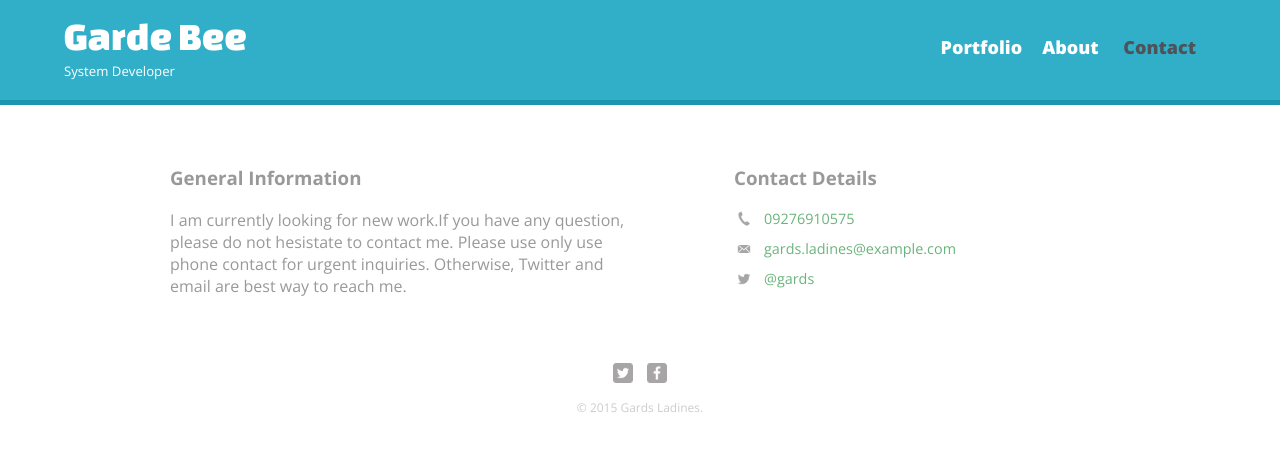
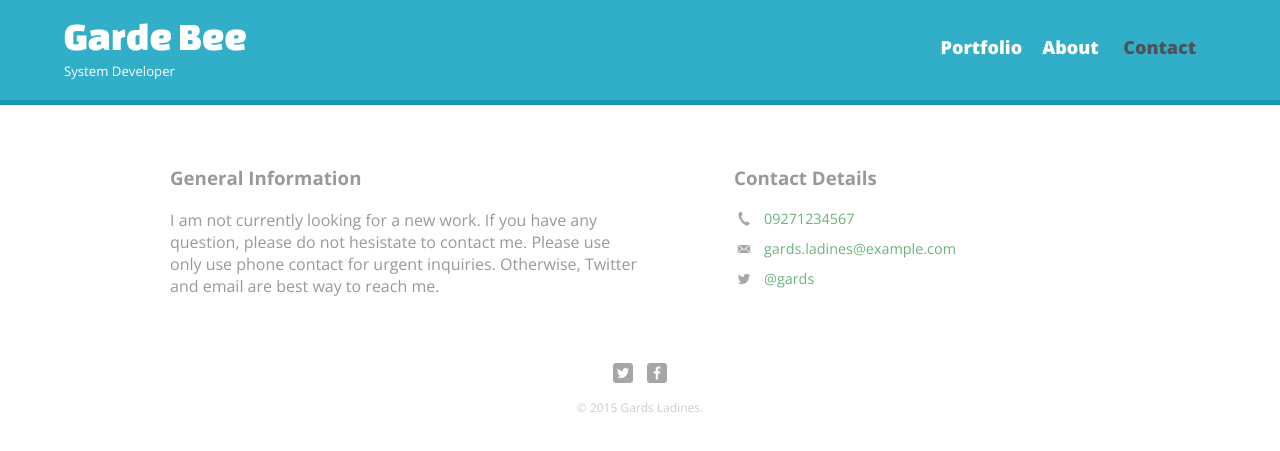
Before and after one commit to gards25/gards-site, a Jekyll site: the page built from contact.md, in a window 1280 px wide. Shown: the top 451 px of the page. Built offline with Jekyll 4.4.1, drawn with Linux system fonts in a browser that asks for light colours.

Commit message:
Modify content of About page and Contact page Add some google analytics for tracking the webpages

```diff
--- a/_layouts/contacts.html
+++ b/_layouts/contacts.html
@@ -9,7 +9,7 @@ layout: default
 	<h3>Contact Details</h3>
 	<ul class="contact-info">
 		<li class="phone">
-			<a href="tel:09276910575">09276910575</a>
+			<a href="tel:09271234567">09271234567</a>
 		</li>
 	  	<li class="mail">
 	  		<a href="mailto:gards.ladines@example.com">gards.ladines@example.com</a>
--- a/contact.md
+++ b/contact.md
@@ -5,5 +5,5 @@ permalink: /contact/
 weight : 3
 ---
 
- I am currently looking for new work.If you have any question, please do not hesistate to contact me.
+ I am not currently looking for a new work. If you have any question, please do not hesistate to contact me.
  Please use only use phone contact for urgent inquiries. Otherwise, Twitter and email are best way to reach me.
```
Also changed, not shown: _includes/header.html (+10 -0 lines), about.md (+1 -1 lines).
